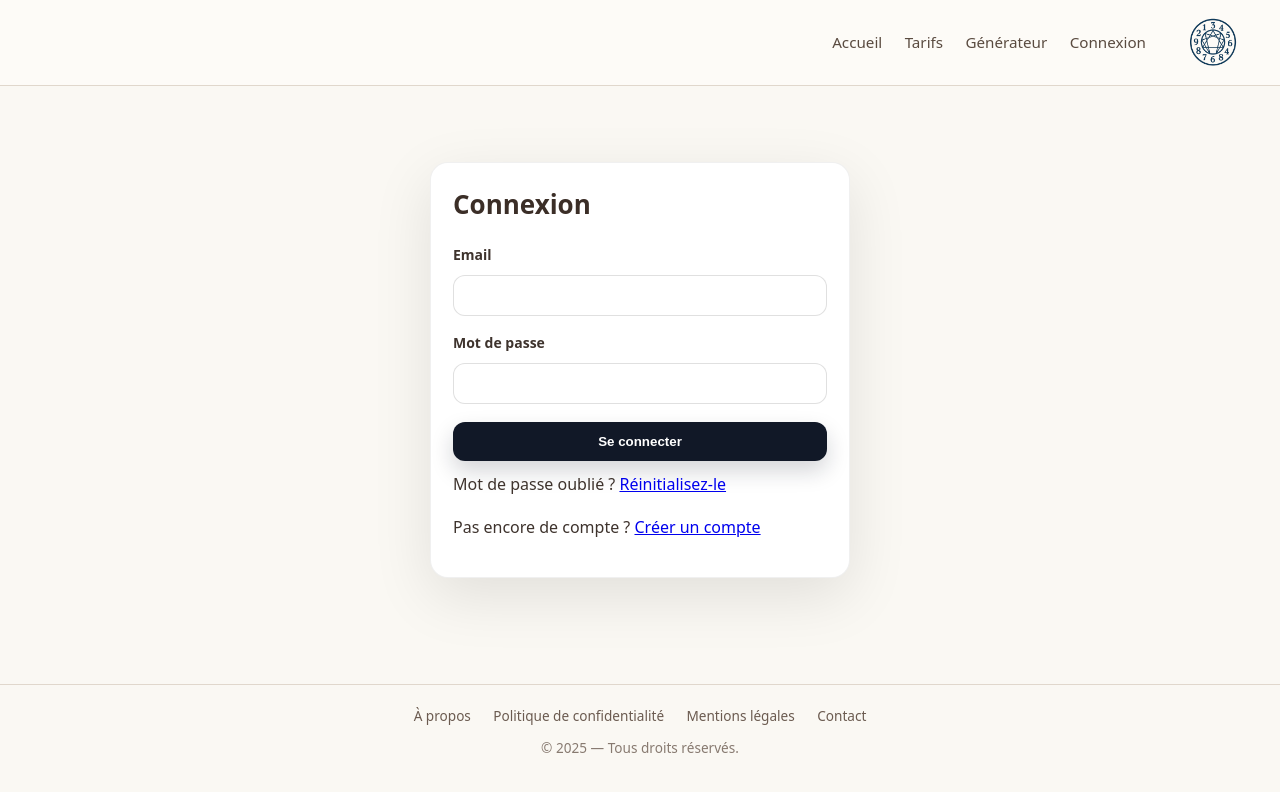
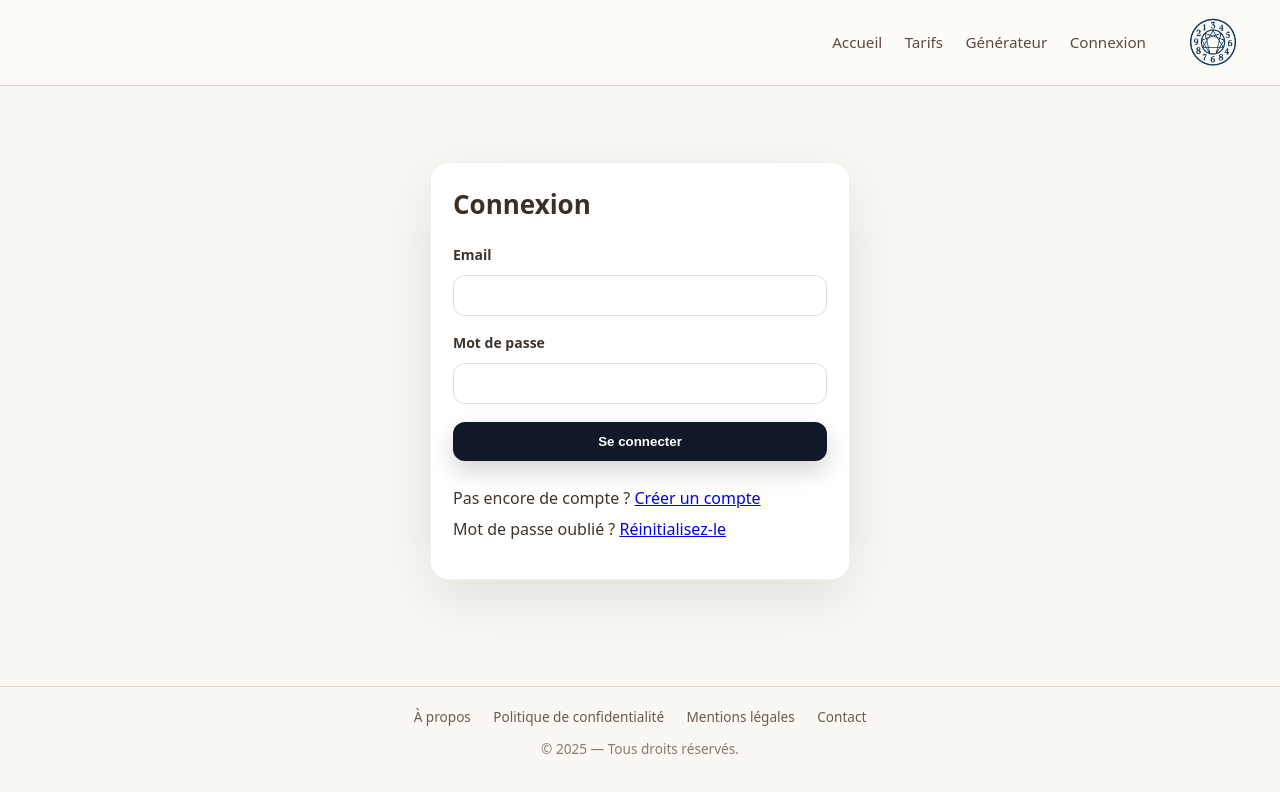
Before and after one commit to Itshibanta/numerology-app, a React (Vite) app in the folder web/: page /signin in a window 1280 px wide. Shown: the top 792 px of the page. Built offline with nearby package versions, Linux system fonts and the light colour scheme; no server answers.

Commit message:
fix mail

```diff
--- a/web/src/pages/SignInPage.tsx
+++ b/web/src/pages/SignInPage.tsx
@@ -91,12 +91,12 @@ export default function SignInPage() {
         </button>
       </form>
 
-      <p style={{ marginTop: "10px" }}>
-        Mot de passe oublié ? <a href="/reset-password">Réinitialisez-le</a>
+      <p style={{ marginTop: "24px" }}>
+        Pas encore de compte ? <a href="/signup">Créer un compte</a>
       </p>
 
-      <p style={{ marginTop: "16px" }}>
-        Pas encore de compte ? <a href="/signup">Créer un compte</a>
+      <p style={{ marginTop: "-10px" }}>
+        Mot de passe oublié ? <a href="/reset-password">Réinitialisez-le</a>
       </p>
     </div>
   );
```
